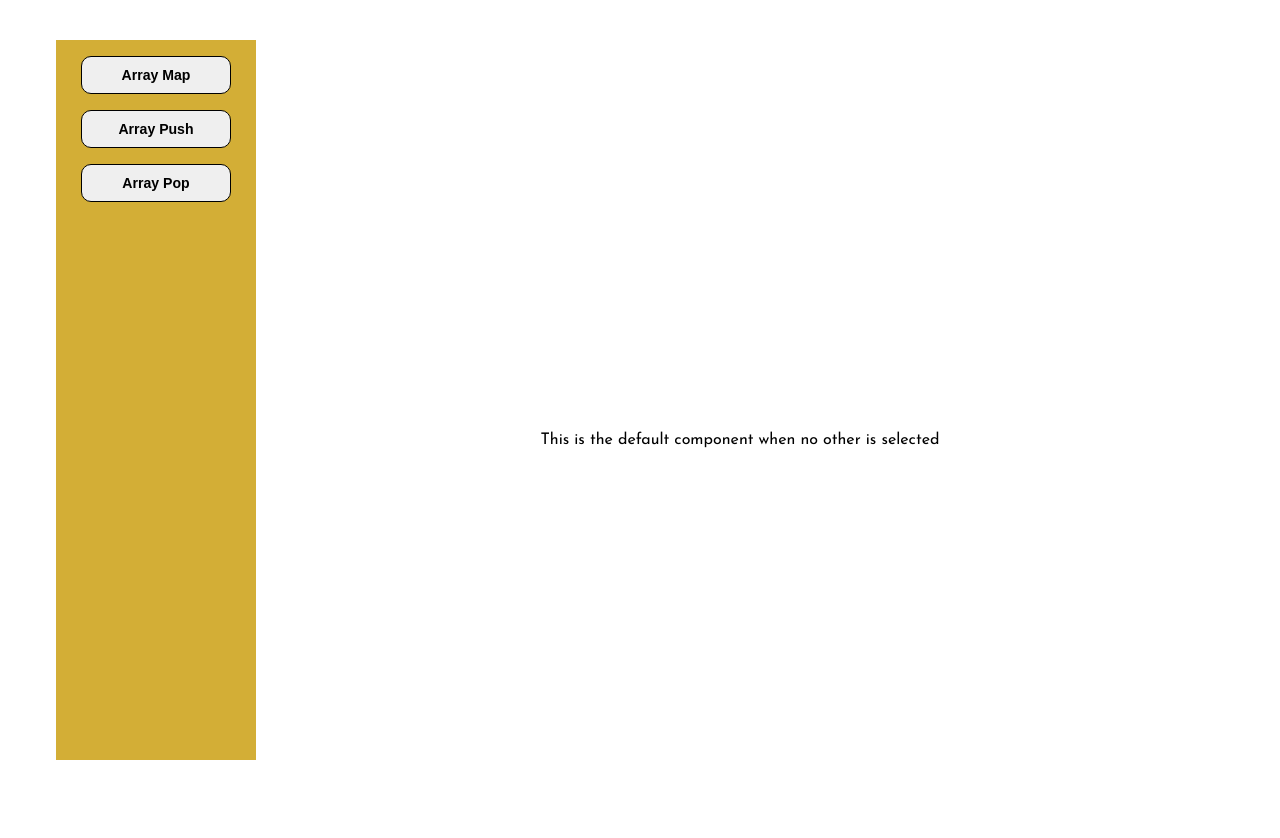
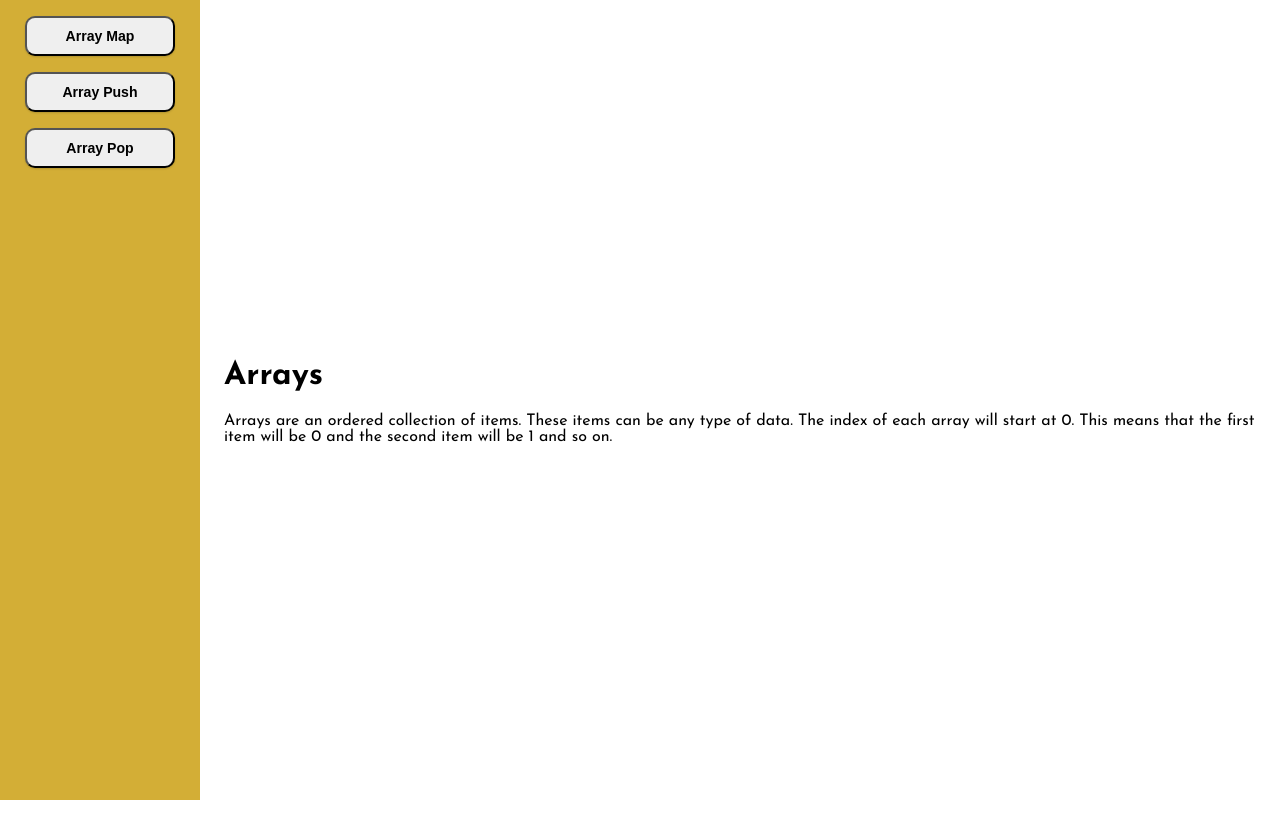
Before and after one commit to dvlprdave/js-ds, a Next.js app: page /arrays in a window 1280 px wide. Shown: the top 838 px of the page. After the commit the page ends 800 px from the top, so only its background shows below. Built offline with nearby package versions, Linux system fonts and the light colour scheme.

Commit message:
dynamic data for pages

```diff
--- a/components/fetchDisplayData.js
+++ b/components/fetchDisplayData.js
@@ -2,8 +2,7 @@ import {useState} from "react";
 import useSWR from "swr";
 
 import * as Cards from './methods'
-import MainArray from './mainArray'
-import Button from './button'
+import MainComponent from './mainComponent'
 
 function FetchDisplayData({idType}) {
   const [selectedMethod, setSelectedMethod] = useState('')
@@ -13,10 +12,11 @@ function FetchDisplayData({idType}) {
   if (!data) return <div>Loading...</div>;
 
   const componentFilter = data.dataStructures.methods.filter(item => item.id === `${idType}`).map(item => item.component)
+  const mainComponentFilter = data.dataStructures.main.map(item => item).filter(item => item.id === `${idType}`)
 
   const renderSelectedCard = (selectedMethod) => {
     if (!selectedMethod)
-      return <MainArray />
+      return <MainComponent data={mainComponentFilter}/>
 
     const Card = Cards[selectedMethod];
     return <Card />;
@@ -42,11 +42,6 @@ function FetchDisplayData({idType}) {
         }
       </div>
 
-
-      {/* <button onClick={() => {setSelectedMethod('')}}>
-        reset
-      </button> */}
-
       <div className='method-component'>{renderSelectedCard(selectedMethod)}</div>
 
       <style jsx>{`
@@ -59,7 +54,7 @@ function FetchDisplayData({idType}) {
         .method-list {
           display: flex;
           flex-direction: column;
-          height: 90vh;
+          height: 100vh;
           background: rgba(211, 174, 54, 1);
           padding: 1rem;
         }
@@ -67,18 +62,20 @@ function FetchDisplayData({idType}) {
         .method-component {
           align-self: center;
           justify-self: center;
+          padding: 1.5rem;
         }
 
         button {
           padding: 10px;
-          border: 1px solid #000;
           border-radius: 10px;
           width: 150px;
           margin: 0 auto;
           margin-bottom: 1rem;
           font-weight: bold;
           font-size: .88rem;
+          box-shadow: 0 1px 2px rgba(0,0,0,0.15);
         }
+
       `}</style>
     </div>
   );
--- a/components/mainArray.js
+++ /dev/null
@@ -1,8 +0,0 @@
-const MainArray = props => (
-  <div>
-    This is the default component when no other is selected
-  </div>
-);
-
-
-export default MainArray
--- /dev/null
+++ b/components/mainComponent.js
@@ -0,0 +1,15 @@
+const MainComponent = ({data}) => (
+  <div>
+    {data.map(item => {
+      return (
+        <div>
+          <h1>{item.mainTitle}</h1>
+          <p>{item.description}</p>
+        </div>
+      )
+    })}
+  </div>
+);
+
+
+export default MainComponent
--- a/data.json
+++ b/data.json
@@ -6,6 +6,18 @@
     "component": "mainArray",
     "description": "Arrays are an ordered collection of items. These items can be any type of data. The index of each array will start at 0. This means that the first item will be 0 and the second item will be 1 and so on.",
     "mainDescription": "This is the main description for Arrays",
+    "main": [
+      {
+        "id": "array",
+        "mainTitle": "Arrays",
+        "description": "Arrays are an ordered collection of items. These items can be any type of data. The index of each array will start at 0. This means that the first item will be 0 and the second item will be 1 and so on."
+      },
+      {
+        "id": "object",
+        "mainTitle": "Objects",
+        "description": "Objects are....."
+      }
+    ],
     "methods": [
       {
         "id": "array",
--- a/layout/layout.js
+++ b/layout/layout.js
@@ -6,25 +6,9 @@ const Layout = ({children}) => (
       .container {
         min-height: 100vh;
         max-width: 1560px;
-        padding: 2rem 3rem;
-        margin: 0 auto;
       }
 
-    `}
-    </style>
-
-    <style jsx global>{`
-      html,
-      body {
-        font-family: "Josefin Sans", -apple-system, BlinkMacSystemFont, Segoe UI, Roboto, Oxygen,
-          Ubuntu, Cantarell, Fira Sans, Droid Sans, Helvetica Neue, sans-serif;
-      }
-
-      * {
-        box-sizing: border-box;
-      }
-    `}
-    </style>
+    `}</style>
   </div>
 )
 
--- /dev/null
+++ b/pages/_app.js
@@ -0,0 +1,6 @@
+import '../styles.css'
+
+// This default export is required in a new `pages/_app.js` file.
+export default function MyApp({ Component, pageProps }) {
+  return <Component {...pageProps} />
+}
--- /dev/null
+++ b/styles.css
@@ -0,0 +1,10 @@
+body {
+    font-family: "Josefin Sans", -apple-system, BlinkMacSystemFont, Segoe UI, Roboto, Oxygen,
+    Ubuntu, Cantarell, Fira Sans, Droid Sans, Helvetica Neue, sans-serif;
+    max-width: 1560px;
+    margin: 0 auto;
+  }
+
+  * {
+    box-sizing: border-box;
+  }
```
Also changed, not shown: pages/index.js (+11 -3 lines), pages/arrays.js (line endings or trailing spaces).
